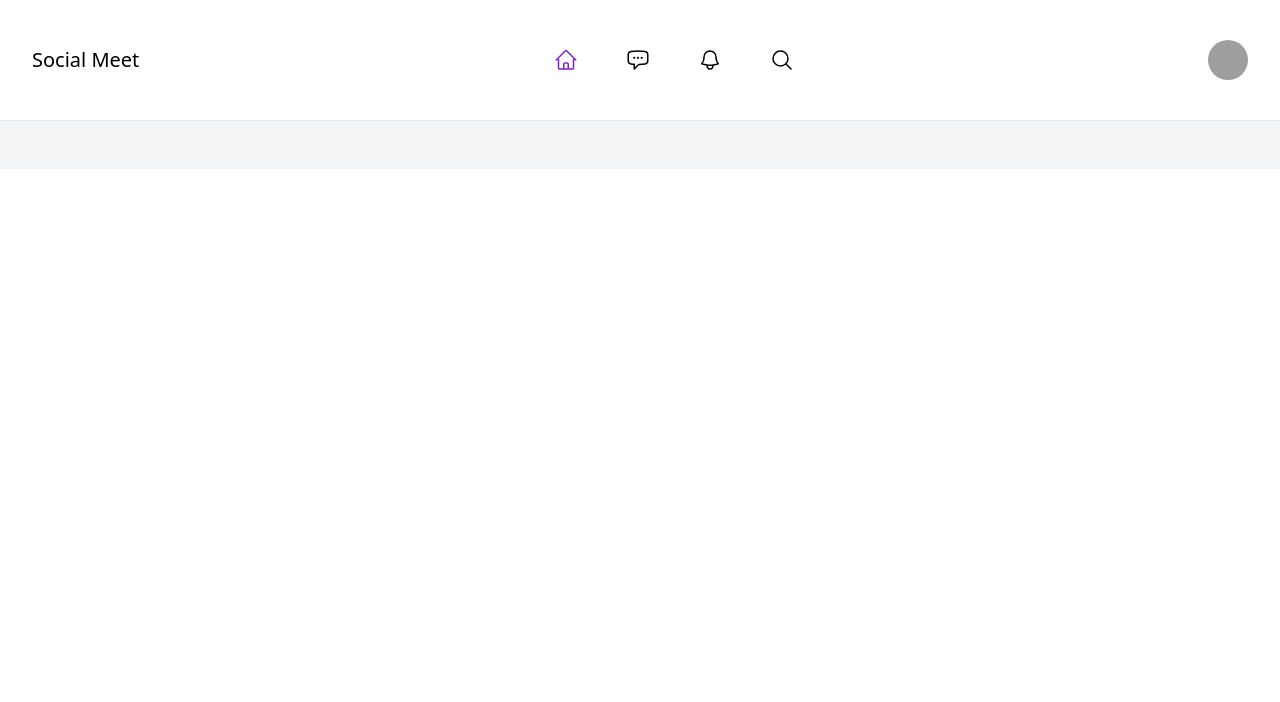
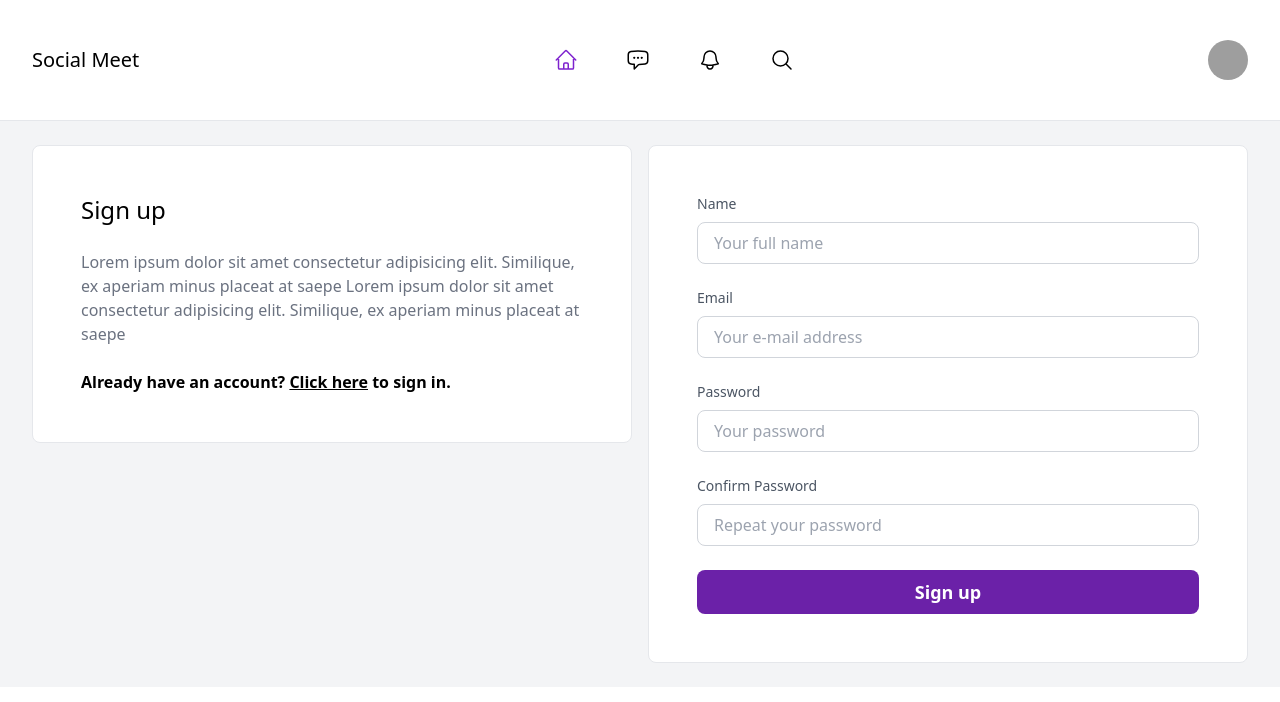
Before and after one commit to preciousimo/social_meet_frontend_vue, a Vue app: page /signup in a window 1280 px wide. Before the commit this address had no page. Shown: the top 702 px of the page. Built offline with nearby package versions, Linux system fonts and the light colour scheme; grey boxes are pictures that could not be loaded.

Commit message:
Create static sign up page

```diff
--- a/src/router/index.js
+++ b/src/router/index.js
@@ -1,5 +1,6 @@
 import { createRouter, createWebHistory } from 'vue-router'
 import HomeView from '../views/HomeView.vue'
+import SignupView from '../views/SignupView.vue'
 
 const router = createRouter({
   history: createWebHistory(import.meta.env.BASE_URL),
@@ -8,6 +9,11 @@ const router = createRouter({
       path: '/',
       name: 'home',
       component: HomeView
+    },
+    {
+      path: '/signup',
+      name: 'signup',
+      component: SignupView
     },
     {
       path: '/about',
--- /dev/null
+++ b/src/views/SignupView.vue
@@ -0,0 +1,48 @@
+<template>
+    <div class="max-w-7xl mx-auto grid grid-cols-2 gap-4">
+        <div class="main-left">
+            <div class="p-12 bg-white border border-gray-200 rounded-lg">
+                <h1 class="mb-6 text-2xl">Sign up</h1>
+
+                <p class="mb-6 text-gray-500">
+                    Lorem ipsum dolor sit amet consectetur adipisicing elit. Similique, ex aperiam minus placeat at saepe
+                    Lorem ipsum dolor sit amet consectetur adipisicing elit. Similique, ex aperiam minus placeat at saepe
+                </p>
+
+                <p class="font-bold">
+                    Already have an account? <a href="#" class="underline">Click here</a> to sign in.
+                </p>
+            </div>
+        </div>
+
+        <div class="main-right">
+            <div class="p-12 bg-white border border-gray-200 rounded-lg">
+                <form class="space-y-6">
+                    <div>
+                        <label for="name" class="block mb-2 text-sm font-medium text-gray-600">Name</label>
+                        <input type="text" placeholder="Your full name" id="name" name="name" class="w-full px-4 py-2 border border-gray-300 rounded-lg appearance-none focus:outline-none focus:border-gray-600">
+                    </div>
+
+                    <div>
+                        <label for="email" class="block mb-2 text-sm font-medium text-gray-600">Email</label>
+                        <input type="email" placeholder="Your e-mail address" id="email" name="email" class="w-full px-4 py-2 border border-gray-300 rounded-lg appearance-none focus:outline-none focus:border-gray-600">
+                    </div>
+
+                    <div>
+                        <label for="password" class="block mb-2 text-sm font-medium text-gray-600">Password</label>
+                        <input type="password" placeholder="Your password" id="password" name="password" class="w-full px-4 py-2 border border-gray-300 rounded-lg appearance-none focus:outline-none focus:border-gray-600">
+                    </div>
+
+                    <div>
+                        <label for="password_confirmation" class="block mb-2 text-sm font-medium text-gray-600">Confirm Password</label>
+                        <input type="password" placeholder="Repeat your password" id="password_confirmation" name="password_confirmation" class="w-full px-4 py-2 border border-gray-300 rounded-lg appearance-none focus:outline-none focus:border-gray-600">
+                    </div>
+
+                    <div>
+                        <button type="submit" class="w-full px-4 py-2 text-lg font-semibold text-white transition-colors duration-300 bg-purple-800 rounded-lg hover:bg-purple-700 focus:outline-none focus:bg-gray-700">Sign up</button>
+                    </div>
+                </form>
+            </div>
+        </div>
+    </div>
+</template>
```
